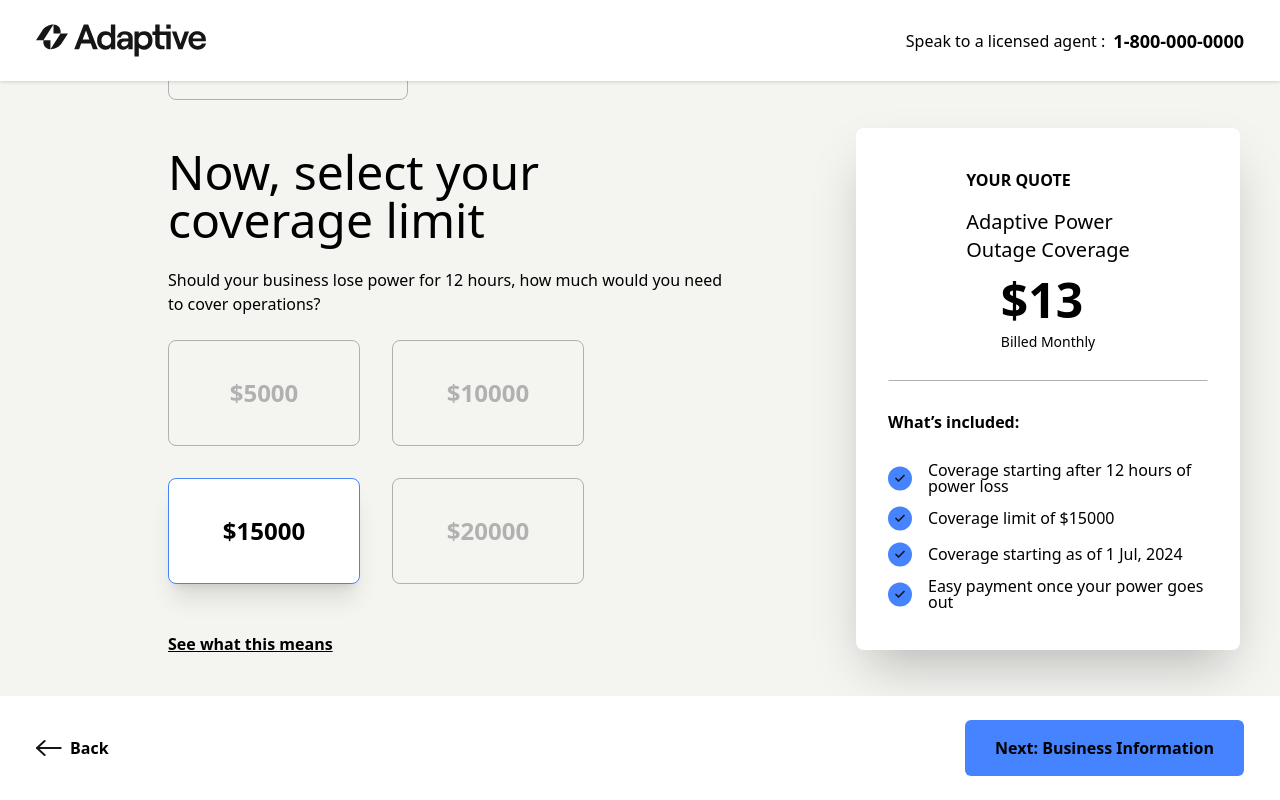
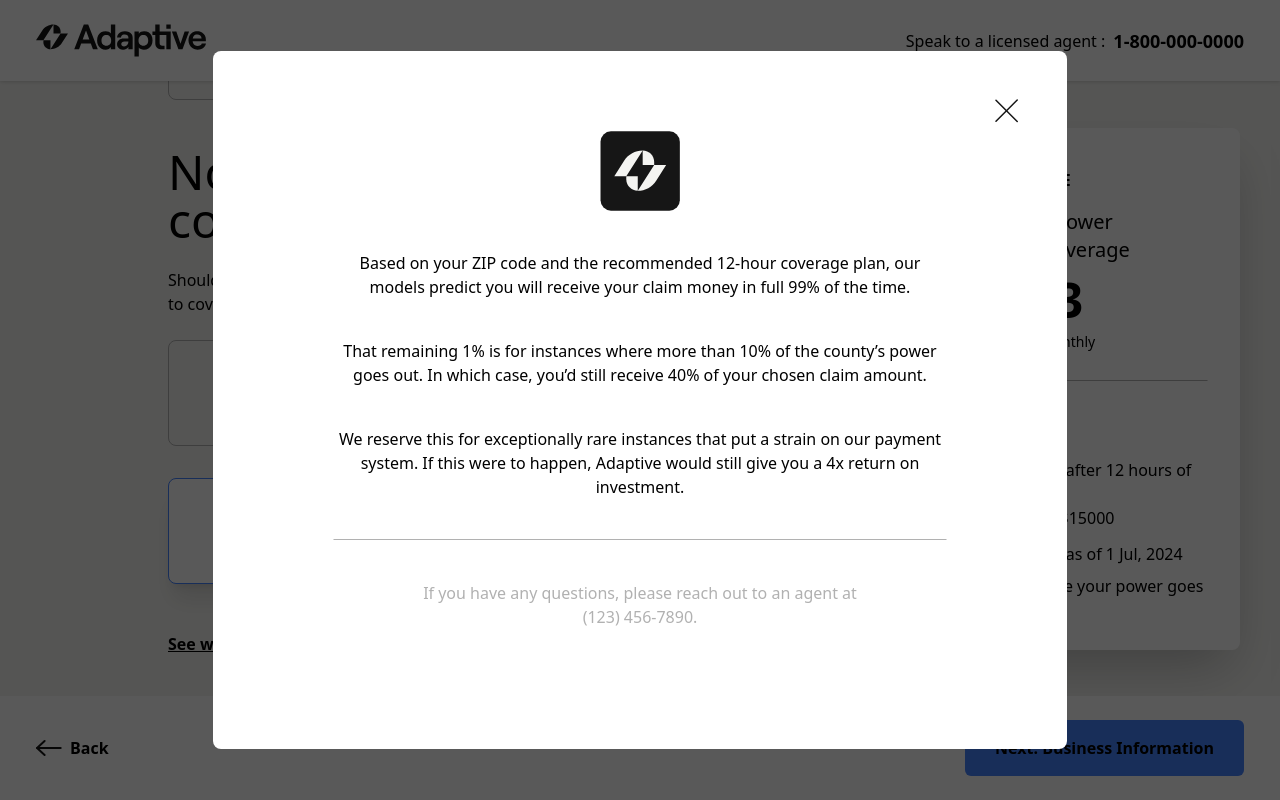
Before and after one commit to muhammad-saad-imran/react-training, a Next.js app in the folder adaptive-insurance/: page /policy-coverage in a window 1280 px wide. Both pictures are taken after a click on the element "See what this means". Built offline with nearby package versions, Linux system fonts and the light colour scheme.

Commit message:
Policy coverage instruction modal completed

```diff
--- a/adaptive-insurance/src/app/policy-coverage/policyCoverageContainer.tsx
+++ b/adaptive-insurance/src/app/policy-coverage/policyCoverageContainer.tsx
@@ -1,5 +1,6 @@
 "use client";
 import BottomNavBar from "@/components/common/bottomNavBar";
+import InstructionModal from "@/components/policy-coverage/instructionModal";
 import PolicyCoverageUI from "@/components/policy-coverage/policyCoverageUI";
 import React, { useState } from "react";
 
@@ -10,6 +11,8 @@ const PolicyCoverageContainer = (props: Props) => {
     hours: 12,
     limit: 15000,
   });
+
+  const [isModelHidden, setIsModelHidden] = useState(true);
 
   const coverageHourOpts = [
     {
@@ -49,14 +52,16 @@ const PolicyCoverageContainer = (props: Props) => {
   }
 
   return (
-    <div  className="pb-24">
+    <div className="pb-24">
       <PolicyCoverageUI
         coverageLimitOpts={coverageLimitOpts}
         coverageHourOpts={coverageHourOpts}
         policy={policy}
         onPolicyChange={onPolicyChange}
+        onShowModal={() => setIsModelHidden((prevState) => !prevState)}
       />
       <BottomNavBar buttonLabel="Next: Business Information" />
+      <InstructionModal hide={isModelHidden} onCloseModal={() => setIsModelHidden(true)} />
     </div>
   );
 };
--- /dev/null
+++ b/adaptive-insurance/src/components/common/modal.tsx
@@ -0,0 +1,36 @@
+import CrossIcon from "@/elements/icons/crossIcon";
+import React, { Children } from "react";
+
+type Props = {
+  children: React.ReactNode;
+  hide: boolean;
+  onCloseModal: () => void;
+};
+
+const Modal = (props: Props) => {
+  return (
+    <div
+      className={
+        props.hide
+          ? "hidden"
+          : "" +
+            "absolute top-0 h-screen w-screen bg-black/[0.65] flex justify-center items-center z-50"
+      }
+      onClick={props.onCloseModal}
+    >
+      <div
+        className="w-2/3 bg-white rounded-lg p-10"
+        onClick={(e) => e.stopPropagation()}
+      >
+        <div className="w-full flex justify-end">
+          <div className="cursor-pointer" onClick={() => props.onCloseModal()}>
+            <CrossIcon />
+          </div>
+        </div>
+        {props.children}
+      </div>
+    </div>
+  );
+};
+
+export default Modal;
--- /dev/null
+++ b/adaptive-insurance/src/components/policy-coverage/instructionModal.tsx
@@ -0,0 +1,41 @@
+import React from "react";
+import Modal from "../common/modal";
+import Image from "next/image";
+
+type Props = {
+  hide: boolean;
+  onCloseModal: () => void;
+};
+
+const InstructionModal = (props: Props) => {
+  return (
+    <Modal hide={props.hide} onCloseModal={props.onCloseModal}>
+      <div className="flex flex-col justify-center items-center gap-10 pb-20 px-20">
+        <Image
+          src={require("../../../public/logo.svg")}
+          alt=""
+          className="size-20"
+        />
+        <p className="text-center">
+          Based on your ZIP code and the recommended 12-hour coverage plan, our
+          models predict you will receive your claim money in full 99% of the
+          time.
+        </p>
+        <p className="text-center">
+          That remaining 1% is for instances where more than 10% of the county’s
+          power goes out. In which case, you’d still receive 40% of your chosen
+          claim amount.
+        </p>
+        <p className="text-center">
+          We reserve this for exceptionally rare instances that put a strain on
+          our payment system. If this were to happen, Adaptive would still give
+          you a 4x return on investment.
+        </p>
+        <div className="w-full border border-white border-t-gray"></div>
+        <p className="text-gray text-center w-9/12">If you have any questions, please reach out to an agent at (123) 456-7890.</p>
+      </div>
+    </Modal>
+  );
+};
+
+export default InstructionModal;
--- a/adaptive-insurance/src/components/policy-coverage/policyCoverageUI.tsx
+++ b/adaptive-insurance/src/components/policy-coverage/policyCoverageUI.tsx
@@ -8,6 +8,7 @@ type Props = {
   coverageLimitOpts: Array<{ limit: number }>;
   coverageHourOpts: Array<{ hours: number; text: string }>;
   onPolicyChange: (name: "hours" | "limit", value: number) => void;
+  onShowModal: () => void
 };
 
 const PolicyCoverageUI = (props: Props) => {
@@ -32,7 +33,7 @@ const PolicyCoverageUI = (props: Props) => {
             props.onPolicyChange("limit", value)
           }
         />
-        <p className="font-bold underline cursor-pointer">
+        <p className="font-bold underline cursor-pointer" onClick={props.onShowModal}>
           See what this means
         </p>
       </div>
--- /dev/null
+++ b/adaptive-insurance/src/elements/icons/crossIcon.tsx
@@ -0,0 +1,32 @@
+import React from "react";
+
+type Props = {};
+
+const CrossIcon = (props: Props) => {
+  return (
+    <svg
+      width="40"
+      height="40"
+      viewBox="0 0 40 40"
+      fill="none"
+      xmlns="http://www.w3.org/2000/svg"
+    >
+      <path
+        d="M9 9.21289L30.2132 30.4261"
+        stroke="#161616"
+        stroke-width="1.5"
+        stroke-linecap="round"
+        stroke-linejoin="round"
+      />
+      <path
+        d="M9 30.2129L30.2132 8.99969"
+        stroke="#161616"
+        stroke-width="1.5"
+        stroke-linecap="round"
+        stroke-linejoin="round"
+      />
+    </svg>
+  );
+};
+
+export default CrossIcon;
```
